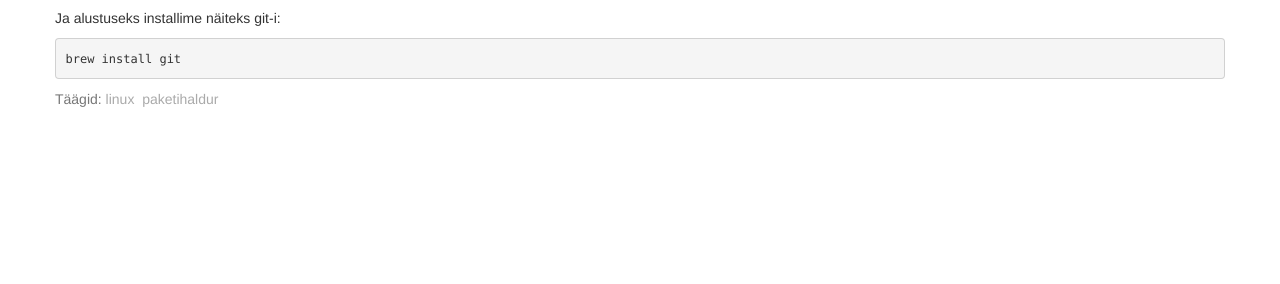
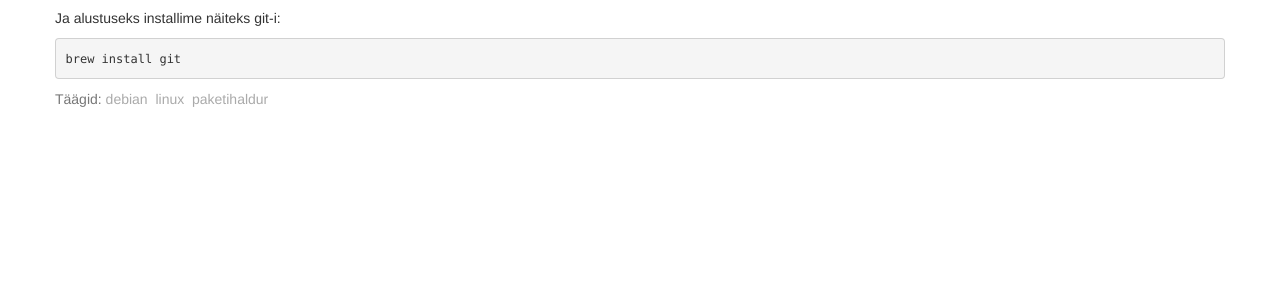
Before and after one commit to Raidok/Raidok.github.io, a Jekyll site: the page built from _posts/2013-09-19-paketihaldurid.md, in a window 1280 px wide. Shown: the part 183-467 px from the top of the page. Built offline with Jekyll 4.4.1, drawn with Linux system fonts in a browser that asks for light colours; nearby versions of some CDN libraries.

Commit message:
debian logo

```diff
--- a/_posts/2013-09-19-paketihaldurid.md
+++ b/_posts/2013-09-19-paketihaldurid.md
@@ -2,7 +2,8 @@
 layout: post
 title: Paketihaldurid
 categories: postitused
-tags: linux paketihaldur
+tags: debian linux paketihaldur
+image: debian.png
 ---
 
 Üks mugavamaid asju Debianil ja teistel sellesarnastel distributsioonidel on paketihaldur aptitude, millega saab ühe käsureaga terve hulga pakette paigaldada. Olles sellega harjunud, tunnen end teistel operatsioonisüsteemidel kui vangis. Õnneks on selle jaoks OSX jaoks loodud [Homebrew](http://brew.sh) ja Windowsi jaoks [Chocolatey](http://chocolatey.org).
```
Also changed, not shown: _posts/2013-07-19-sisselogimine-ssh-votmete-abil.md (+1 -0 lines), img/debian.png (added).
